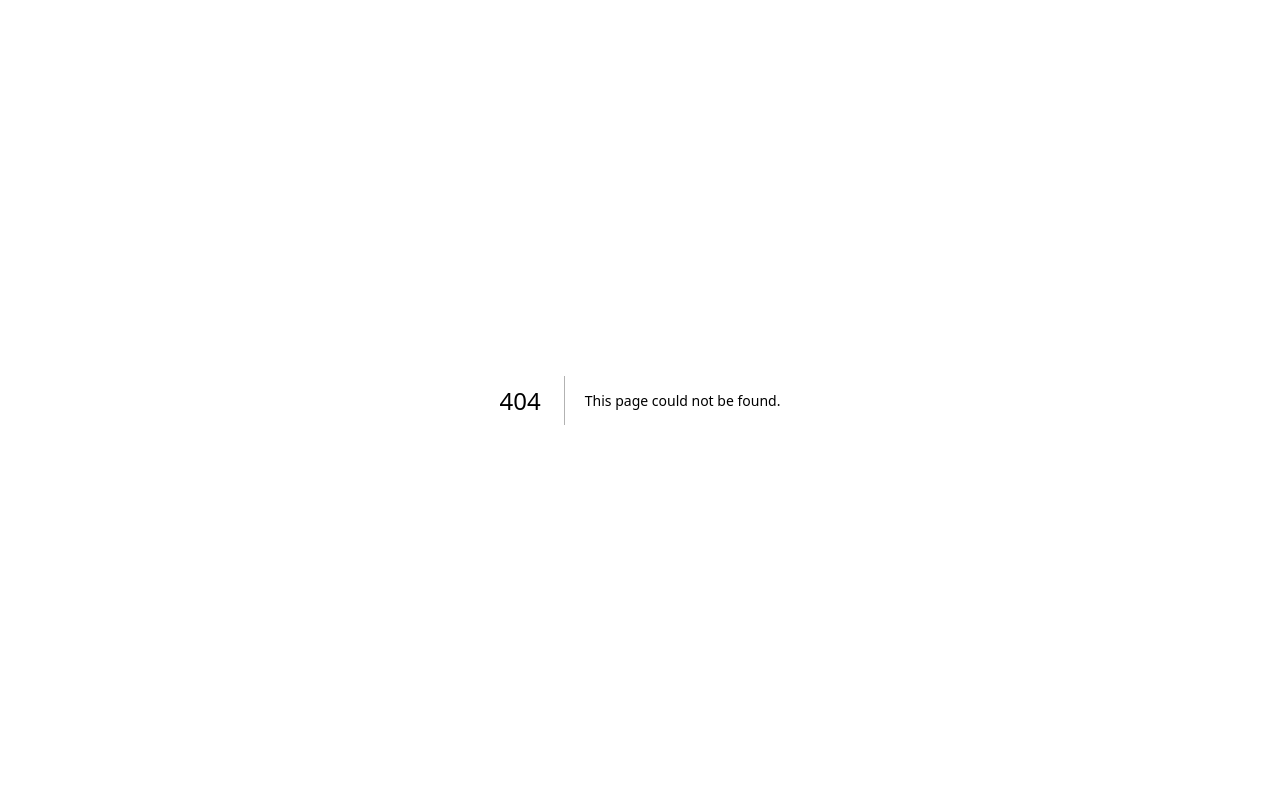
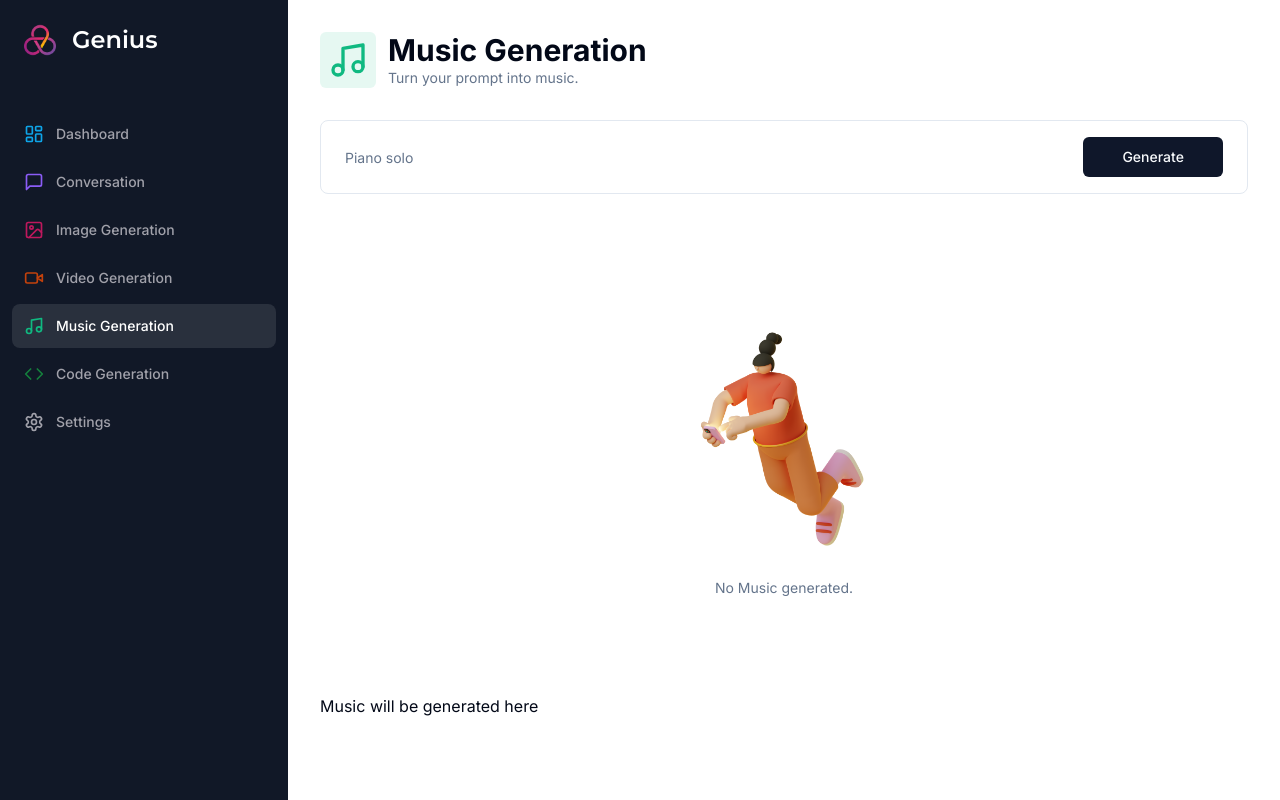
Before and after one commit to parteek2813/genius.ai, a Next.js app: page /music in a window 1280 px wide. Before the commit this address had no page. Built offline with nearby package versions, Linux system fonts and the light colour scheme.

Commit message:
music page setup

```diff
--- /dev/null
+++ b/app/(dashboard)/(routes)/music/constants.ts
@@ -0,0 +1,7 @@
+import * as z from "zod";
+
+export const formSchema = z.object({
+  prompt: z.string().min(1, {
+    message: "Music Prompt is required",
+  }),
+});
--- /dev/null
+++ b/app/(dashboard)/(routes)/music/page.tsx
@@ -0,0 +1,118 @@
+"use client";
+
+import { useRouter } from "next/navigation";
+import * as z from "zod";
+import axios from "axios";
+import { Music } from "lucide-react";
+import { useForm } from "react-hook-form";
+import { useState } from "react";
+import { ChatCompletionRequestMessage } from "openai";
+
+import Heading from "@/components/heading";
+
+import { formSchema } from "./constants";
+import { Form, FormControl, FormField, FormItem } from "@/components/ui/form";
+import { zodResolver } from "@hookform/resolvers/zod";
+import { Input } from "@/components/ui/input";
+import { Button } from "@/components/ui/button";
+import { Empty } from "@/components/empty";
+import { Loader } from "@/components/loader";
+
+const MusicPage = () => {
+  const router = useRouter();
+  const [music, setMusic] = useState<string>();
+
+  const form = useForm<z.infer<typeof formSchema>>({
+    resolver: zodResolver(formSchema),
+    defaultValues: {
+      prompt: "",
+    },
+  });
+
+  const isLoading = form.formState.isSubmitting;
+
+  const onSubmit = async (values: z.infer<typeof formSchema>) => {
+    try {
+      setMusic(undefined);
+
+      // making a post request
+      const response = await axios.post("/api/music", values);
+      setMusic(response.data.audio);
+      form.reset();
+    } catch (error: any) {
+      // TODO: Open Pro Model
+      console.log(error);
+    } finally {
+      router.refresh();
+    }
+  };
+
+  return (
+    <div>
+      <Heading
+        title="Music Generation"
+        description="Turn your prompt into music."
+        icon={Music}
+        iconColor="text-emerald-500"
+        bgColor="bg-emerald-500/10"
+      />
+      <div className="px-4 lg:px-8">
+        <div>
+          <Form {...form}>
+            <form
+              onSubmit={form.handleSubmit(onSubmit)}
+              className="
+                rounded-lg
+                border
+                w-full
+                p-4
+                px-3
+                md:px-6
+                focus-within:shadow-sm
+                grid
+                grid-cols-12
+                gap-2"
+            >
+              <FormField
+                name="prompt"
+                render={({ field }) => (
+                  <FormItem className="col-span-12 lg:col-span-10">
+                    <FormControl className="m-0 p-0">
+                      <Input
+                        className="border-0 outline-none focus-visible:ring-0 focus-visible:ring-transparent"
+                        disabled={isLoading}
+                        placeholder="Piano solo"
+                        {...field}
+                      />
+                    </FormControl>
+                  </FormItem>
+                )}
+              />
+              <Button
+                className="col-span-12 lg:col-span-2 w-full"
+                type="submit"
+                disabled={isLoading}
+                size="icon"
+              >
+                Generate
+              </Button>
+            </form>
+          </Form>
+        </div>
+        <div className="space-y-4 mt-4">
+          {isLoading && (
+            <div className="p-8 rounded-lg w-full flex items-center justify-center bg-muted">
+              <Loader />
+            </div>
+          )}
+
+          {!music && !isLoading && <Empty label="No Music generated." />}
+
+          <div>Music will be generated here</div>
+        </div>
+      </div>
+    </div>
+  );
+};
+
+export default MusicPage;
--- /dev/null
+++ b/app/api/music/route.ts
@@ -0,0 +1,51 @@
+import { auth } from "@clerk/nextjs";
+import { NextResponse } from "next/server";
+import { Configuration, OpenAIApi } from "openai";
+
+const configuration = new Configuration({
+  apiKey: process.env.OPENAI_API_KEY,
+});
+// console.log(configuration);
+
+const openai = new OpenAIApi(configuration);
+
+export async function POST(req: Request) {
+  try {
+    // First check if authenticated or not
+    const { userId } = auth();
+
+    const body = await req.json();
+
+    const { messages } = body;
+
+    // if there is no userId, just return from here
+    if (!userId) {
+      return new NextResponse("Unauthorized", { status: 401 });
+    }
+
+    if (!configuration.apiKey) {
+      return new NextResponse("OpenAI API Key not configured.", {
+        status: 500,
+      });
+    }
+
+    if (!messages) {
+      return new NextResponse("Messages are required", { status: 400 });
+    }
+
+    // console.log("Reached response");
+    //  interact with openai for responses
+
+    const response = await openai.createChatCompletion({
+      model: "gpt-3.5-turbo",
+      messages,
+    });
+
+    return NextResponse.json(response.data.choices[0].message);
+  } catch (error) {
+    console.log("[CONVERSATION_ERROR]", error);
+    return new NextResponse("Internal Server Error [route.ts:44]", {
+      status: 500,
+    });
+  }
+}
```
